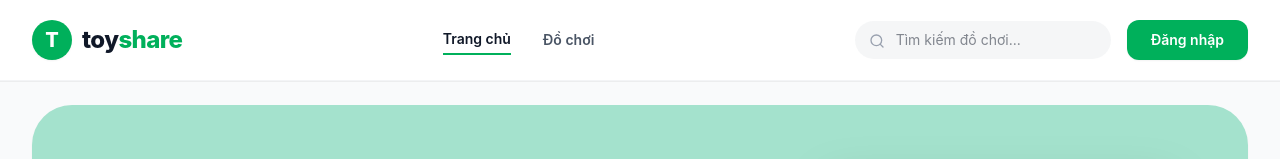
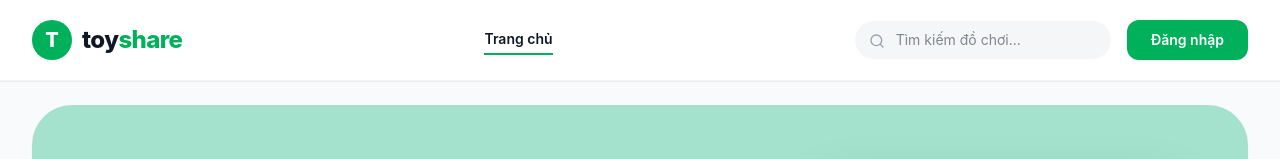
Before and after one commit to yunkhngn/toy-share-sdn302, a React (Vite) app in the folder client/: page / in a window 1280 px wide. Shown: the top 159 px of the page. Built offline with nearby package versions, Linux system fonts and the light colour scheme; no server answers.

Commit message:
fix(nav): remove duplicate Đồ chơi link from navbar

```diff
--- a/client/src/components/Navbar.jsx
+++ b/client/src/components/Navbar.jsx
@@ -43,12 +43,6 @@ export function Navbar() {
             }`}
           >
             Trang chủ
-          </Link>
-          <Link
-            to="/"
-            className="text-sm font-semibold text-gray-600 hover:text-gray-900 transition-colors"
-          >
-            Đồ chơi
           </Link>
           {user && (
             <>
```
